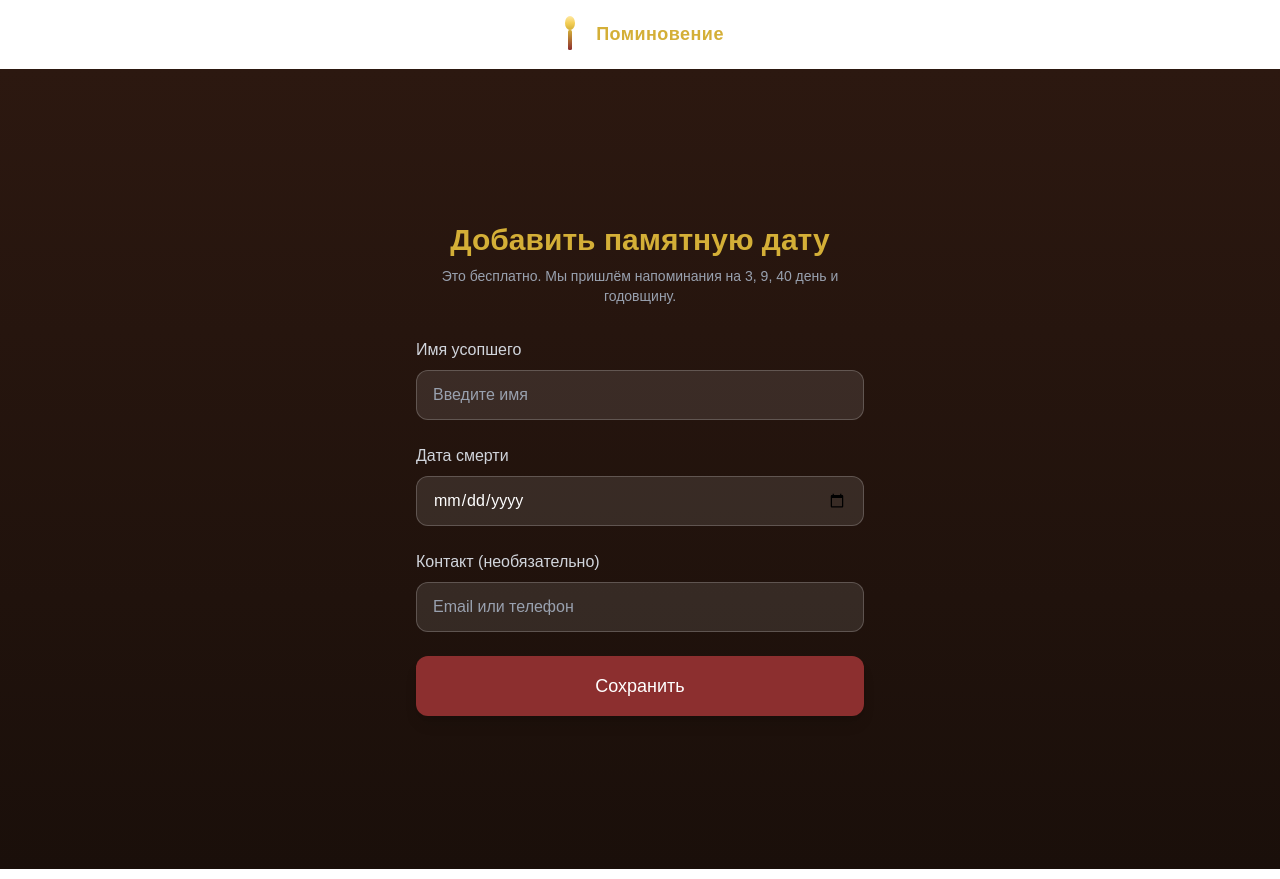
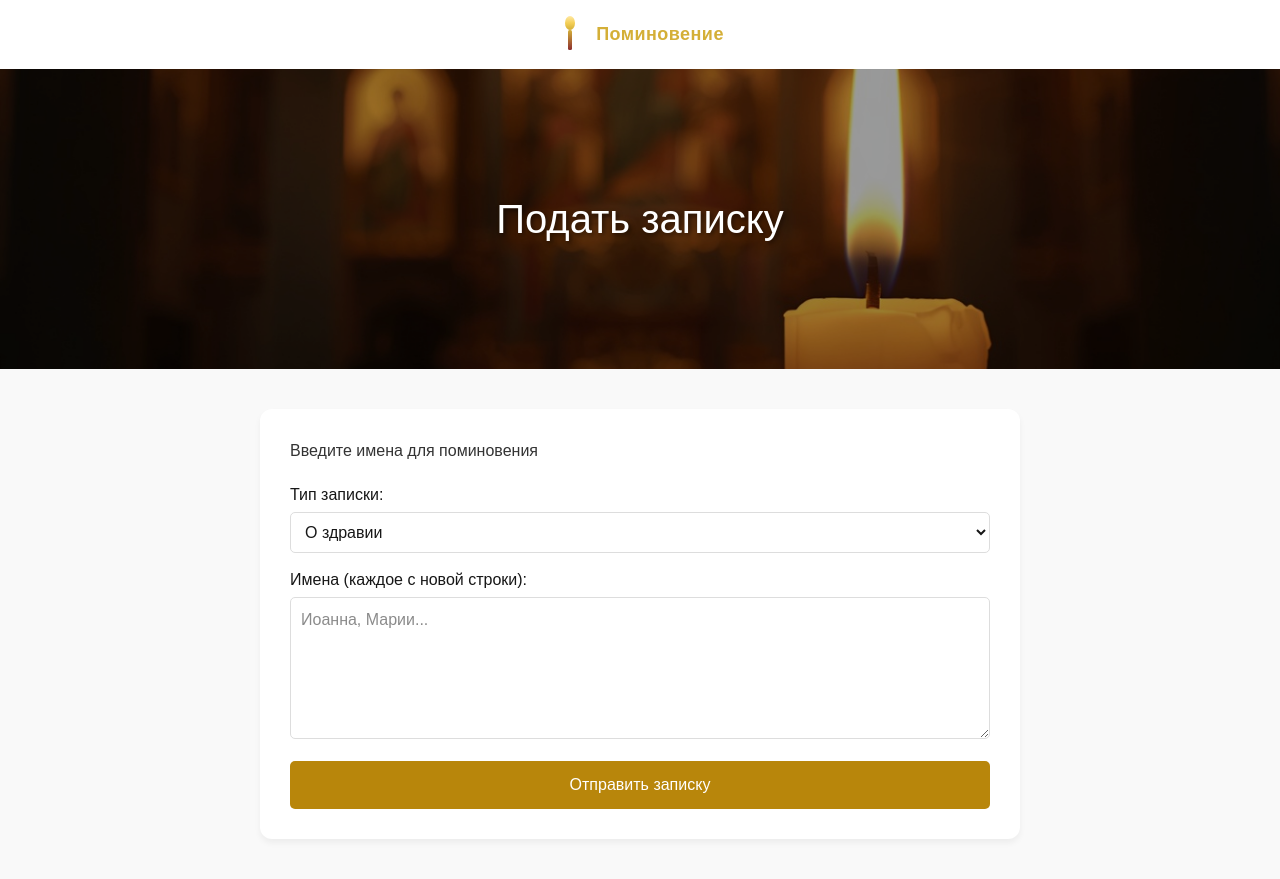
Before and after one commit to Lex-vrn/pominovenie-site, a Next.js app: page /add in a window 1280 px wide. Built offline with nearby package versions, Linux system fonts and the light colour scheme; no server answers.

Commit message:
add hero image

```diff
--- a/src/app/add/page.tsx
+++ b/src/app/add/page.tsx
@@ -1,180 +1,78 @@
-'use client'
+import Image from 'next/image';
+import React from 'react';
 
-import { useState } from 'react'
-import Link from 'next/link'
-import { supabase } from '@/lib/supabase'
-import OneSignal from 'react-onesignal'
-
-type Status = 'idle' | 'saving' | 'success' | 'success_no_push' | 'error'
-
-const STORAGE_KEY = 'my_memorial_ids'
-
-// Запоминаем на этом устройстве, какие записи создал именно этот человек,
-// чтобы в «Мои даты» показывать только их, а не записи других людей.
-function saveMyMemorialId(id: number) {
-  try {
-    const raw = localStorage.getItem(STORAGE_KEY)
-    const ids: number[] = raw ? JSON.parse(raw) : []
-    if (!ids.includes(id)) ids.push(id)
-    localStorage.setItem(STORAGE_KEY, JSON.stringify(ids))
-  } catch (e) {
-    console.error('Не удалось сохранить id записи на устройстве:', e)
-  }
-}
-
-// Ждём, пока OneSignal реально выдаст id подписки — он появляется не сразу
-// после разрешения, а с задержкой в 1-3 секунды (та самая гонка состояний).
-async function waitForPushSubscriptionId(timeoutMs = 8000): Promise<string | null> {
-  const existing = OneSignal.User.PushSubscription.id
-  if (existing) return existing
-
-  return new Promise((resolve) => {
-    const timeout = setTimeout(() => {
-      OneSignal.User.PushSubscription.removeEventListener('change', handler)
-      resolve(null)
-    }, timeoutMs)
-
-    function handler() {
-      const id = OneSignal.User.PushSubscription.id
-      if (id) {
-        clearTimeout(timeout)
-        OneSignal.User.PushSubscription.removeEventListener('change', handler)
-        resolve(id)
-      }
-    }
-
-    OneSignal.User.PushSubscription.addEventListener('change', handler)
-  })
-}
-
-export default function AddDate() {
-  const [name, setName] = useState('')
-  const [deathDate, setDeathDate] = useState('')
-  const [contact, setContact] = useState('')
-  const [status, setStatus] = useState<Status>('idle')
-
-  const handleSave = async () => {
-    if (!name || !deathDate) {
-      setStatus('error')
-      return
-    }
-
-    setStatus('saving')
-
-    try {
-      await OneSignal.Notifications.requestPermission()
-    } catch (e) {
-      console.error('Ошибка запроса разрешения на уведомления:', e)
-    }
-
-    const pushSubscriberId = await waitForPushSubscriptionId(8000)
-
-    const { data, error } = await supabase
-      .from('memorials')
-      .insert({
-        name: name,
-        death_date: deathDate,
-        contact: contact,
-        push_subscriber_id: pushSubscriberId,
-      })
-      .select('id')
-      .single()
-
-    if (error || !data) {
-      console.error('Ошибка сохранения:', error)
-      setStatus('error')
-      return
-    }
-
-    saveMyMemorialId(data.id)
-
-    setStatus(pushSubscriberId ? 'success' : 'success_no_push')
-    setName('')
-    setDeathDate('')
-    setContact('')
-  }
-
+export default function AddPage() {
   return (
-    <div className="min-h-screen bg-gradient-to-b from-[#2C1810] to-[#1a0f0a] text-white flex items-center justify-center px-4">
-      <div className="w-full max-w-md">
-        <h1 className="text-3xl font-bold text-[#D4AF37] mb-2 text-center">
-          Добавить памятную дату
+    <main style={{ minHeight: '100vh', backgroundColor: '#f9f9f9' }}>
+      {/* СЕКЦИЯ С ТИТУЛЬНЫМ ИЗОБРАЖЕНИЕМ */}
+      <div style={{ position: 'relative', width: '100%', height: '300px', overflow: 'hidden' }}>
+        <Image
+          src="/svecha.jpg" // Путь к файлу в папке public
+          alt="Поминовение - свеча"
+          fill // Растягивает картинку на весь блок
+          priority // Ускоряет загрузку главной картинки
+          style={{
+            objectFit: 'cover', // Картинка заполнит блок, не растягиваясь
+            objectPosition: 'center',
+          }}
+        />
+        {/* Затемнение поверх картинки, чтобы текст читался лучше */}
+        <div style={{
+          position: 'absolute',
+          top: 0,
+          left: 0,
+          right: 0,
+          bottom: 0,
+          backgroundColor: 'rgba(0,0,0,0.4)',
+          display: 'flex',
+          alignItems: 'center',
+          justifyContent: 'center'
+        }}>
+          <h1 style={{ color: 'white', fontSize: '2.5rem', textAlign: 'center', textShadow: '2px 2px 4px rgba(0,0,0,0.5)' }}>
+            Подать записку
           </h1>
-        <p className="text-gray-400 text-sm mb-8 text-center">
-          Это бесплатно. Мы пришлём напоминания на 3, 9, 40 день и годовщину.
-        </p>
-
-        <div className="space-y-6">
-          <div>
-            <label className="block text-gray-300 mb-2">Имя усопшего</label>
-            <input
-              type="text"
-              value={name}
-              onChange={(e) => setName(e.target.value)}
-              placeholder="Введите имя"
-              className="w-full py-3 px-4 rounded-xl bg-white/10 border border-white/20 text-white placeholder-gray-400 focus:outline-none focus:border-[#D4AF37]"
-            />
+        </div>
       </div>
 
-          <div>
-            <label className="block text-gray-300 mb-2">Дата смерти</label>
-            <input
-              type="date"
-              value={deathDate}
-              onChange={(e) => setDeathDate(e.target.value)}
-              className="w-full py-3 px-4 rounded-xl bg-white/10 border border-white/20 text-white focus:outline-none focus:border-[#D4AF37]"
-            />
+      {/* КОНТЕНТ СТРАНИЦЫ (Форма добавления) */}
+      <div style={{ maxWidth: '800px', margin: '0 auto', padding: '40px 20px' }}>
+        <div style={{ backgroundColor: 'white', padding: '30px', borderRadius: '12px', boxShadow: '0 4px 6px rgba(0,0,0,0.05)' }}>
+          <h2 style={{ marginBottom: '20px', color: '#333' }}>Введите имена для поминовения</h2>
+
+          {/* Здесь должна быть твоя форма, которая уже была на сайте */}
+          <form>
+            <div style={{ marginBottom: '15px' }}>
+              <label style={{ display: 'block', marginBottom: '5px' }}>Тип записки:</label>
+              <select style={{ width: '100%', padding: '10px', borderRadius: '5px', border: '1px solid #ddd' }}>
+                <option>О здравии</option>
+                <option>О упокоении</option>
+              </select>
             </div>
 
-          <div>
-            <label className="block text-gray-300 mb-2">Контакт (необязательно)</label>
-            <input
-              type="text"
-              value={contact}
-              onChange={(e) => setContact(e.target.value)}
-              placeholder="Email или телефон"
-              className="w-full py-3 px-4 rounded-xl bg-white/10 border border-white/20 text-white placeholder-gray-400 focus:outline-none focus:border-[#D4AF37]"
-            />
+            <div style={{ marginBottom: '15px' }}>
+              <label style={{ display: 'block', marginBottom: '5px' }}>Имена (каждое с новой строки):</label>
+              <textarea
+                rows={5}
+                style={{ width: '100%', padding: '10px', borderRadius: '5px', border: '1px solid #ddd' }}
+                placeholder="Иоанна, Марии..."
+              ></textarea>
             </div>
 
-          <button
-            onClick={handleSave}
-            disabled={status === 'saving'}
-            className="block w-full py-4 px-6 rounded-xl bg-[#8C2F2F] text-white font-medium text-lg text-center hover:bg-[#A63939] transition-colors shadow-lg disabled:opacity-50"
-          >
-            {status === 'saving' ? 'Сохранение...' : 'Сохранить'}
+            <button type="submit" style={{
+              backgroundColor: '#b8860b',
+              color: 'white',
+              border: 'none',
+              padding: '12px 25px',
+              borderRadius: '5px',
+              cursor: 'pointer',
+              fontSize: '1rem',
+              width: '100%'
+            }}>
+              Отправить записку
             </button>
-
-          {status === 'success' && (
-            <p className="text-green-400 text-center">
-              Дата сохранена! Уведомления подключены.
-            </p>
-          )}
-
-          {status === 'success_no_push' && (
-            <p className="text-yellow-400 text-center">
-              Дата сохранена, но уведомления не подключились. Проверьте, что
-              разрешили уведомления в браузере, и попробуйте сохранить ещё раз
-              позже — данные не потеряются.
-            </p>
-          )}
-
-          {status === 'error' && (
-            <p className="text-red-400 text-center">
-              Ошибка — проверьте, что имя и дата заполнены
-            </p>
-          )}
-
-          {(status === 'success' || status === 'success_no_push') && (
-            <Link
-              href="/dates"
-              className="block w-full py-3 px-6 rounded-xl border border-white/20 text-white/80 font-medium text-center hover:bg-white/5 transition-colors"
-            >
-              Посмотреть мои даты
-            </Link>
-          )}
+          </form>
         </div>
       </div>
-    </div>
-  )
+    </main>
+  );
 }
```
Lines whose indentation alone changed are shown as unchanged.
